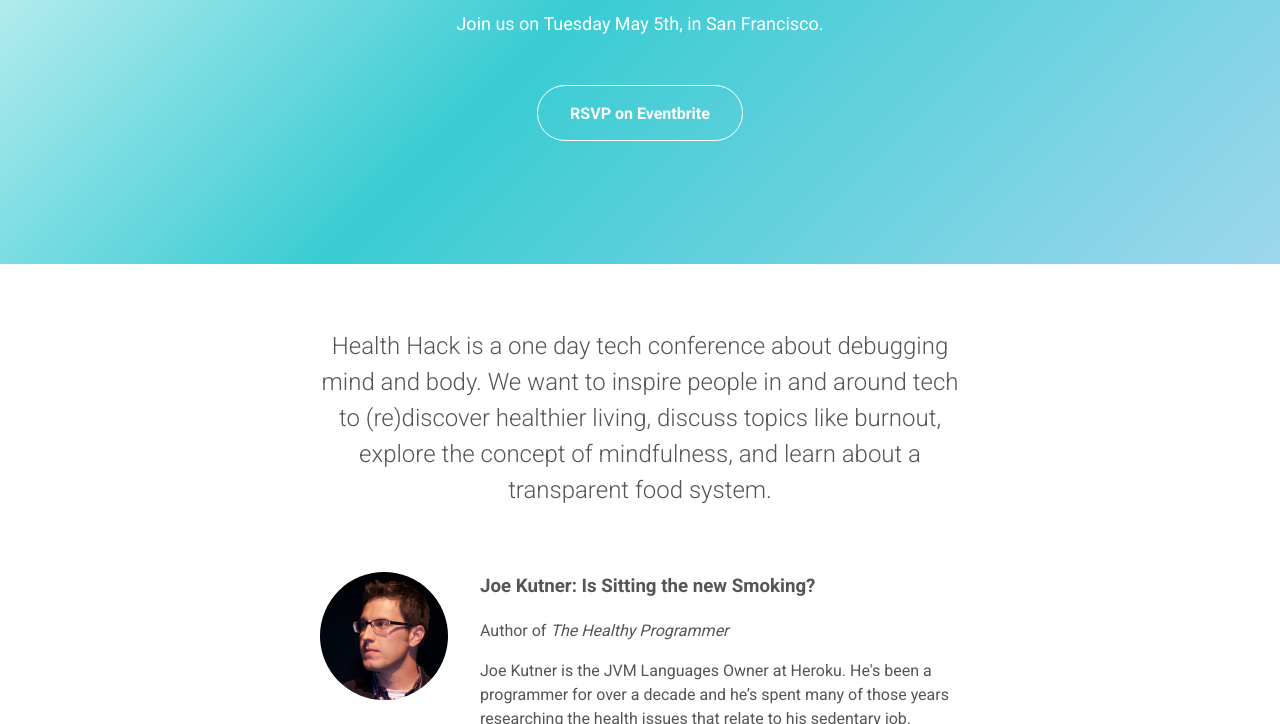
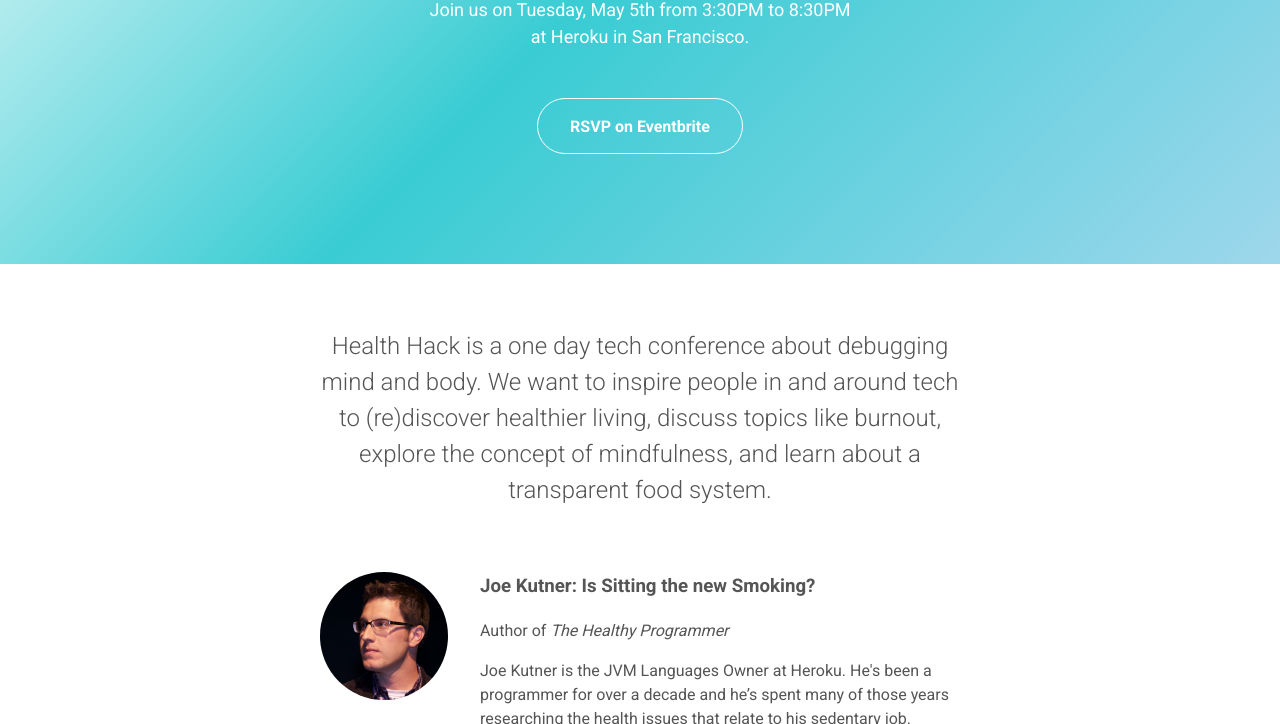
Before and after one commit to max/health-forum, a website: page index.html in a window 1280 px wide. Shown: the part 376-1100 px from the top of the page. Drawn offline with nearby package versions, Linux system fonts and the light colour scheme; files that its build step writes are made by us from their sources.

Commit message:
Add time and location

```diff
--- a/index.html
+++ b/index.html
@@ -14,7 +14,8 @@
       <h1 class="Hero-heading">Health Hack 2015</h1>
 
       <p class="Hero-lead">
-        Join us on Tuesday May 5th, in San Francisco.
+        Join us on Tuesday, May 5th from 3:30PM to 8:30PM<br> at Heroku in San
+        Francisco.
       </p>
 
       <a class="Button" href="#">RSVP on Eventbrite</a>
--- a/styles/main.scss
+++ b/styles/main.scss
@@ -26,6 +26,7 @@ body {
 .Hero-lead {
   font-size: 18px;
   margin-bottom: 48px;
+  text-align: center;
 }
 
 .Button {
```
